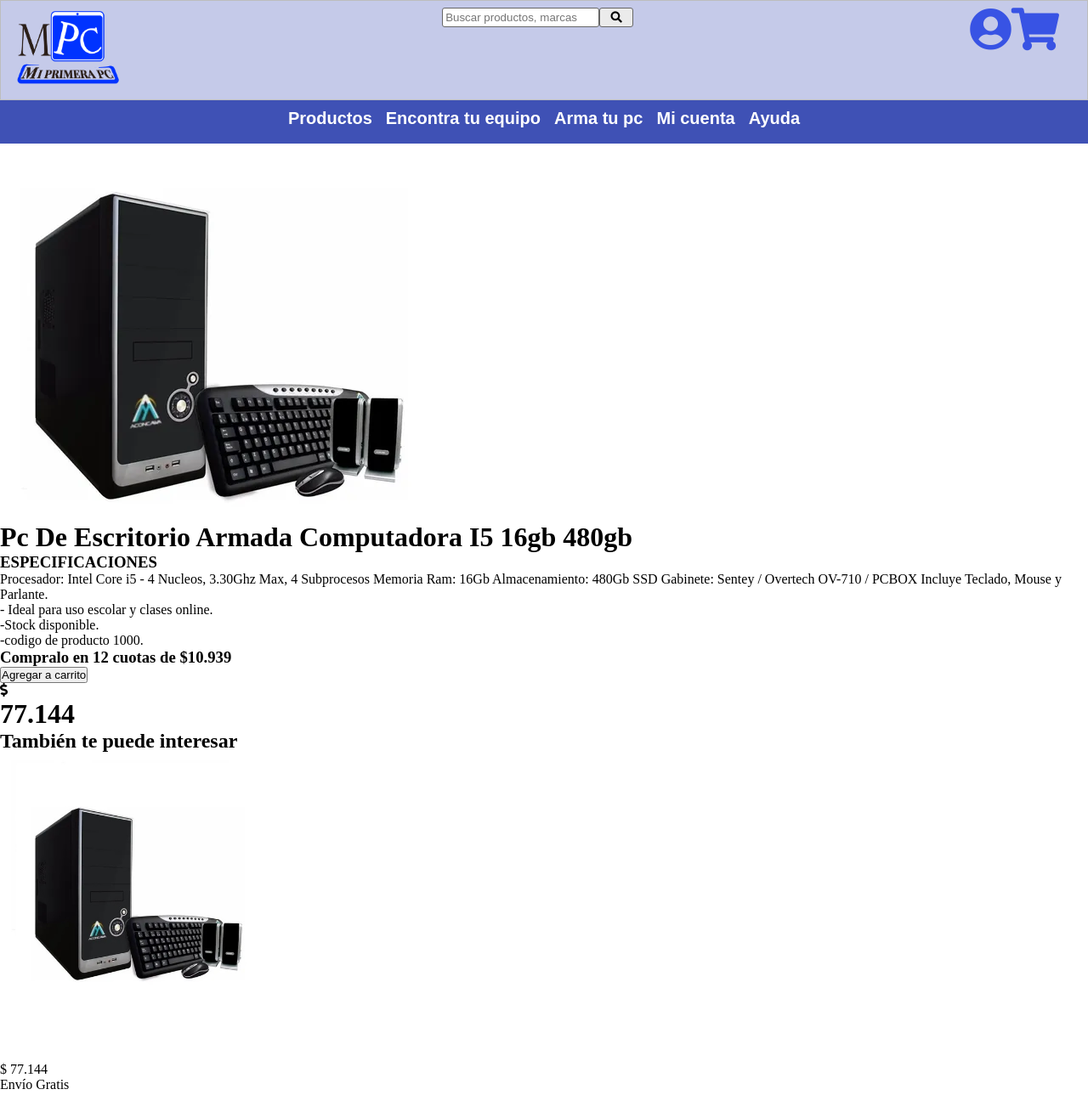
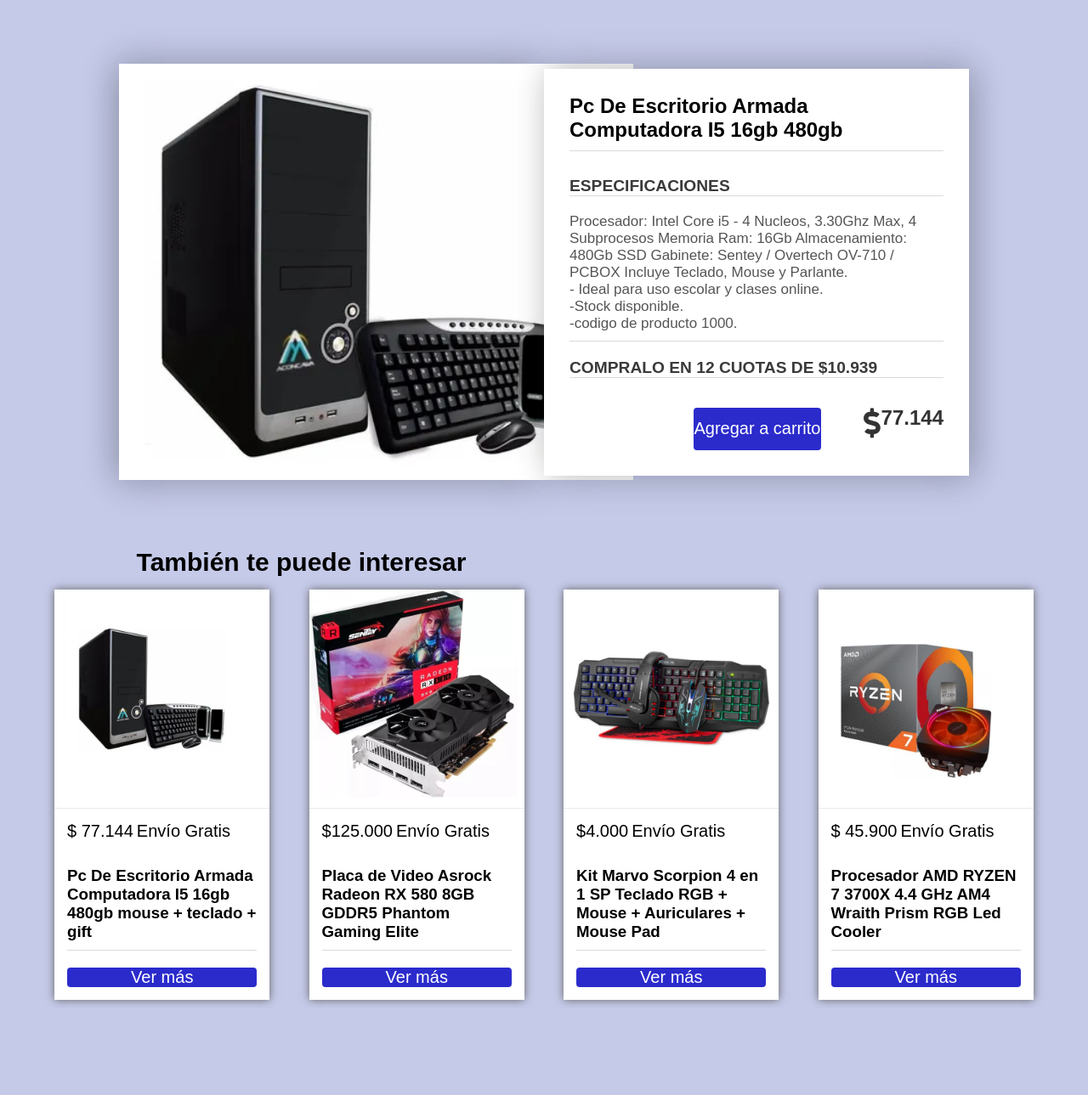
Before and after one commit to TomasHurtado/sprin2grupo9, a website: page views/productDetail.html in a window 1280 px wide. Shown: the top 1289 px of the page at 85% size. After the commit the page ends 1187 px from the top, so only its background shows below. Drawn offline with Linux system fonts and the light colour scheme; files whose address does not match are found by name; a web font is replaced by a local one.

Commit message:
detalle del producto arreglado

```diff
--- a/package.json
+++ b/package.json
@@ -17,6 +17,7 @@
   },
   "homepage": "https://github.com/Marianocr98/haciendo-pruebas2#readme",
   "dependencies": {
-    "express": "^4.17.1"
+    "express": "^4.17.1",
+    "nodemon": "^2.0.15"
   }
 }
--- a/public/css/productDetail.css
+++ b/public/css/productDetail.css
@@ -121,9 +121,11 @@
     color: black;
     border-radius: 3px;
 }
+
+
 /*Producto detallado principal*/
 
-/*
+
 .container{
     min-height: 80vh;
     display: flex;
@@ -254,7 +256,7 @@
 }
 /* fin de detalle principal */
 
-/*caja de subtitulo
+/*caja de subtitulo*/
 .subtitulo {
     display: flex;
     position: relative;
@@ -270,8 +272,84 @@
 body{
     background-color: #C5CAE9;
 }
- fin  caja de subtitulo
+ /*fin  caja de subtitulo*/
 
+ /*main*/
+ main{
+    width: 90%;
+    margin: 0 auto;
+    display: flex;
+}
+
+main section article{
+    background-color: #fff;
+    margin: 10px 0px;
+}
+
+main section article img{
+    max-width: 100%;
+    height: auto;
+}
+
+main section h3{
+    margin: 20px 0px;
+    font-family: 'Zen Kurenaido', sans-serif;
+    font-size: 37 px;
+}
+
+article div.main-article{
+    width: 100%;
+    display: flex;
+    flex-wrap: wrap;
+    align-items: baseline;
+    border-top: 1px solid #ebebeb;
+    position: relative;
+    padding: 15px;
+}
+
+main .products article{
+    background-color: white;
+}
+
+
+.discount{
+    padding-left: 4px;
+}
+
+
+.botone3{
+    background-color: rgb(43, 43, 204);
+    color: #FFFFFF;
+    border-radius: 4px;
+    width: 100%;
+    display: flex;
+    justify-content: center;
+    font-size: 20px;
+    border:none;
+    text-decoration: none;
+    font-family: 'Zen Kurenaido', sans-serif;
+
+}
+.letra3{
+    text-decoration: none;
+    color:#FFFFFF;
+}
+
+.botone3:hover{
+    text-decoration: none;
+    background-color:#C5CAE9;
+    color: black;
+}
+
+.price,
+.discount{
+
+    font-family: 'Zen Kurenaido', sans-serif;
+    font-size:20px;
+
+}
+
+/*fin main*/
 @media (max-width: 1000px){
     .card{
         flex-direction: column;
@@ -288,8 +366,7 @@
         left: 5%;
     }
 }
-*/
-/*
+
 @media (max-width: 490px){
     .foto1{
         display: flex;
@@ -324,7 +401,7 @@
         width: 350px;
     }
 }
-*/
+
 
 
 @media(min-width:361px){
@@ -363,6 +440,58 @@
         height: 40px;
         font-size: 25px;
     }
+
+    main section article{
+        box-shadow: 0px 0px 10px rgb(100, 100, 100);
+    }
+
+    main section div.products{
+        display: flex;
+        flex-direction: row;
+        flex-wrap: wrap;
+        justify-content: space-between;
+        align-items: flex-start;
+    }
+
+    main section div.products article{
+        width: 45%;
+    }
+
+    /*.botone3:hover{
+        text-decoration: none;
+        background-color:#C5CAE9;
+        color: black;
+    }*/
+
+    header .burger-menu{
+        display: none;
+    }
+
+    .tercero .nav-barr{
+        text-align: center;
+        margin: auto;
+        display: flex;
+        margin: 0 3%;
+    }
+
+    header .nav-barr{
+        display: flex;
+        justify-content: center;
+        padding: 0 8px 8px 8px;
+    }
+
+    .nav-barr ul{
+        display: flex;
+    }
+    .nav-barr ul a{
+        margin: 0 5px;
+        display: flex;
+        padding: 0 3px;
+    }
+
+    .inicio{
+        display: flex;
+    }
 }
 
 @media(min-width:769px){
@@ -374,4 +503,8 @@
         font-size: 25px;
         align-items: center;
     }
+    main section div.products article{
+        width: 22%;
+    }
+
 }
--- a/views/productDetail.html
+++ b/views/productDetail.html
@@ -15,55 +15,11 @@
 
 <body>
 
-    <header class="main-header">
-
-        <div class="primero">
-
-            <div class="Logo">
-                <a href="/"><img src="/img/este_si3.png" width="150" alt="LogoMPC"></a>
-            </div>
 
 
-            <div class="segundo">
-               <form class="form" action="#" method="GET">
-
-                <input class="la-bara" type="text" name="barra" placeholder="Buscar productos, marcas">
-
-                 <button class="submitt" type="submit" name="barra"><i class="fa fa-search"></i></button>
-
-                 </form>
-            </div>
-
-
-
-            <div class="inicio">
-                <div class="user-cirlcle"><a href="/login"><i class="fas fa-user-circle"></i></a></div>
-                <div class="carrito"><a href="/productCart"><i class="fas fa-shopping-cart"></i></a></div>
-            </div>
-
-        </div>
-
-        <nav class="tercero">
-            <div class="nav-barr">
-                <ul>
-                    <li><a href="#">Productos </a></li>
-                    <li><a href="#">Encontra tu equipo</a></li>
-                    <li><a href="#">Arma tu pc</a></li>
-                    <li><a href="/perfil">Mi cuenta</a></li>
-                    <li><a href="#">Ayuda</a></li>
-                </ul>
-            </div>
-        </nav>
-
-        <div class="burger-menu">
-            <i class="fa fa-bars burger"></i>
-        </div>
-
-    </header>
-
     <!-- <body> -->
-<br>
-<br>
+    <main>
+        <section class="last-visit">
         <div class="container">
             <div class="card">
                 <div class="Background">
```
Also changed, not shown: views/productCart.html (line endings or trailing spaces), 1 other file. Lines whose indentation alone changed are shown as unchanged.
